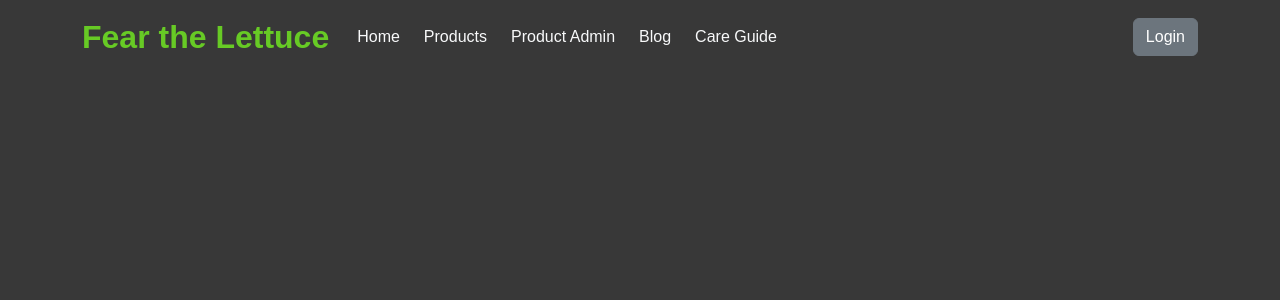
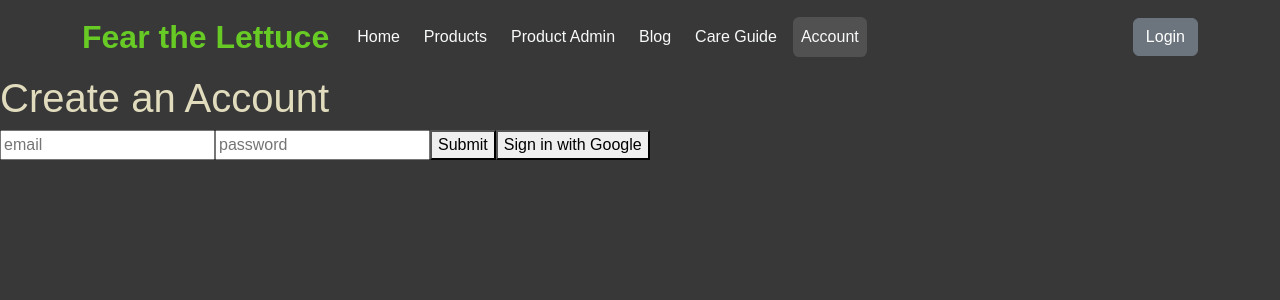
Before and after one commit to fearthelettuce/lettuce-carnivores-vue, a Vue app: page /profile in a window 1280 px wide. Shown: the top 300 px of the page. Built offline with nearby package versions, Linux system fonts and the light colour scheme.

Commit message:
added firebase auth and basic user register functionality

```diff
--- /dev/null
+++ b/src/apis/authServices.ts
@@ -0,0 +1,40 @@
+import { auth } from '@/apis/firebase'
+
+import { createUserWithEmailAndPassword, signInWithEmailAndPassword, signOut  } from "firebase/auth";
+
+export async function createUser(email: string, password: string) {
+    createUserWithEmailAndPassword(auth, email, password)
+    .then((userCredential) => {
+        return userCredential.user;
+    })
+    .catch((error) => {
+        const errorCode = error.code;
+        const errorMessage = error.message;
+        return {error: true, message: errorMessage}
+    });
+}
+
+export async function loginWithEmail(email: string, password: string){
+    signInWithEmailAndPassword(auth, email, password)
+      .then((userCredential) => {
+        return userCredential.user;
+      })
+      .catch((error) => {
+        const errorCode = error.code;
+        const errorMessage = error.message;
+      });
+}
+
+export async function loginWithGoogle() {
+
+}
+
+export async function logout() {
+    signOut(auth).then(() => {
+        // Sign-out successful.
+        return {success: true, message: "Succesfully logged out"}
+      }).catch((error) => {
+        console.log(error)
+        return {error: true, message: error.toString()}
+      });
+}
--- a/src/apis/firebase.ts
+++ b/src/apis/firebase.ts
@@ -1,4 +1,5 @@
 import { initializeApp } from 'firebase/app';
+import { getAuth } from "firebase/auth";
 import { initializeFirestore } from 'firebase/firestore';
 import { getStorage } from 'firebase/storage';
 
@@ -13,10 +14,10 @@ const firebaseConfig = {
 };
 
 const app = initializeApp(firebaseConfig);
-// const db = getFirestore(app);
+const auth = getAuth(app);
 const db = initializeFirestore(app, {
   ignoreUndefinedProperties: true,
 })
 const storage = getStorage(app)
 
-export { db, storage }
+export { auth, db, storage }
--- /dev/null
+++ b/src/components/modules/auth/components/Register.vue
@@ -0,0 +1,34 @@
+<template>
+    <h1>Create an Account</h1>
+    <input type="text" placeholder="email" v-model="email" />
+    <input type="password" placeholder="password" v-model="password" />
+    <button @click="register">Submit</button>
+    <button @click="signInWithGoogle">Sign in with Google</button>
+</template>
+
+<script setup lang="ts">
+import { ref } from 'vue';
+import { useUserStore } from '@/components/modules/auth/stores/users'
+import { router } from '@/router/index'
+
+const authStore = useUserStore()
+
+const email = ref("")
+const password = ref("")
+
+const register = async () => {
+    try {
+        const response = await authStore.register(email.value, password.value)
+        console.log(response)
+    } catch(error) {
+        console.log(error)
+    }
+    alert('Signed in!')
+    router.push('/')
+
+}
+
+const signInWithGoogle = () => {
+
+}
+</script>
--- /dev/null
+++ b/src/components/modules/auth/stores/users.ts
@@ -0,0 +1,24 @@
+import { defineStore } from 'pinia'
+import { createUser, loginWithEmail, loginWithGoogle, logout } from '@/apis/authServices'
+
+export const useUserStore = defineStore('user', {
+    state: () => ({
+        isLoggedIn: false,
+        isAdmin: false,
+
+    }),
+    getters: {
+        getIsLoggedIn: (state) => {
+            return state.isLoggedIn
+        }
+    },
+    actions: {
+        register(email: string, password: string) {
+            createUser(email, password)
+        },
+        login(email: string, password: string) {
+            loginWithEmail(email, password)
+            this.isLoggedIn = true
+        }
+    }
+})
--- a/src/router/index.ts
+++ b/src/router/index.ts
@@ -4,7 +4,7 @@ import ProductsView from '@/views/ProductsView.vue'
 import ProductAdminView from '@/components/modules/products/components/ProductAdmin.vue'
 import BlogView from '@/views/BlogView.vue'
 import CareGuideView from '@/views/CareGuideView.vue'
-
+import AccountView from '@/views/AccountView.vue'
 const routeData = [
     {
       path: "/",
@@ -35,6 +35,12 @@ const routeData = [
       name: 'care',
       label: 'Care Guide',
       component: CareGuideView
+    },
+    {
+      path: "/profile",
+      name: 'profile',
+      label: 'Account',
+      component: AccountView
     }
 ]
 
--- /dev/null
+++ b/src/views/AccountView.vue
@@ -0,0 +1,8 @@
+<template>
+    <Register />
+
+</template>
+
+<script setup lang="ts">
+import Register from '@/components/modules/auth/components/Register.vue';
+</script>
--- a/tsconfig.json
+++ b/tsconfig.json
@@ -1,8 +1,8 @@
 {
   "references": [
-    {
-      "path": "./tsconfig.node.json"
-    },
+    // { //this is breaking stuff, no idea why but commenting it makes the red squigglies go away.  Deal with it later
+    //   "path": "./tsconfig.node.json"
+    // },
     {
       "path": "./tsconfig.app.json"
     },
```
Also changed, not shown: src/components/modules/auth/components/SignIn.vue (added, +7 -0 lines).
